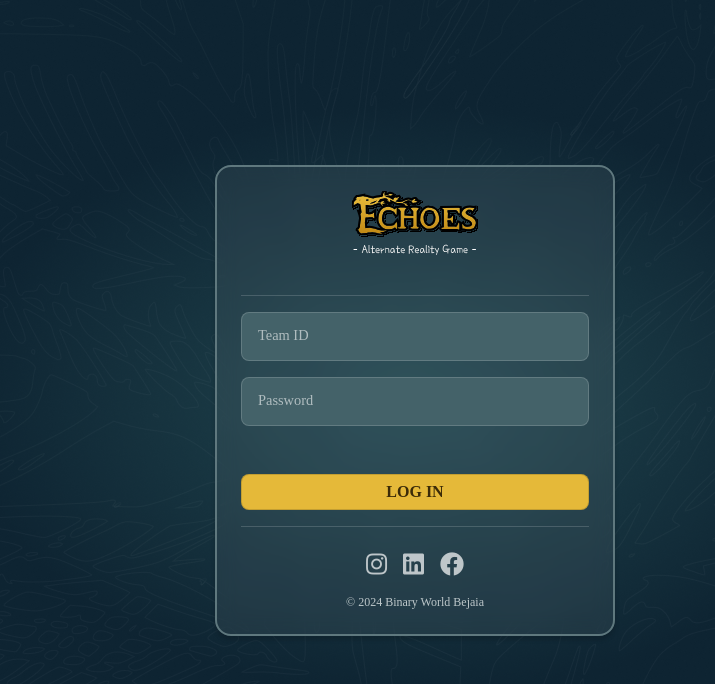
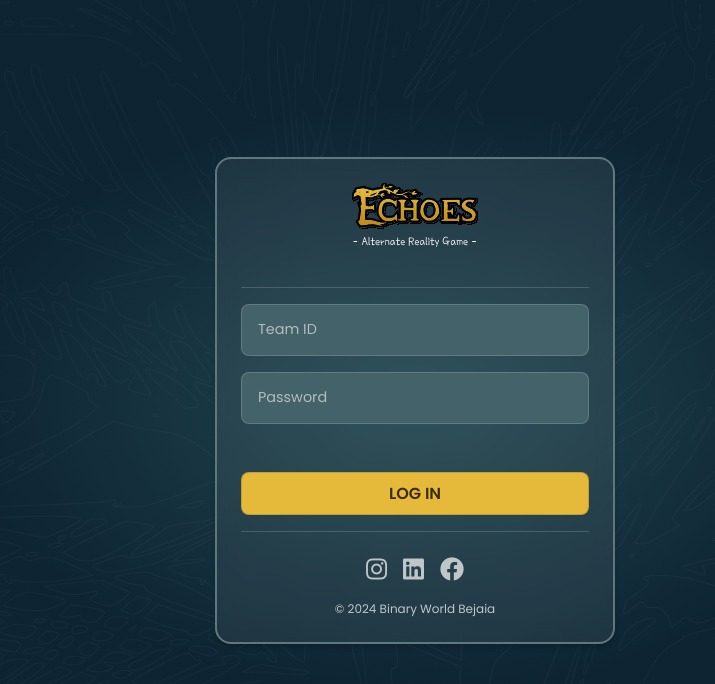
Before and after one commit to Paranoid-Pufferfish/Binary-Echoes, a PHP site: page / in a window 1280 px wide. Shown: the top 684 px of the page, without its empty margins (225-940 px from the left). Run offline with PHP 8.4, Linux system fonts and the light colour scheme.

Commit message:
Minor fixes

```diff
--- a/views/login.php
+++ b/views/login.php
@@ -6,8 +6,13 @@
     <meta name="viewport" content="width=device-width, initial-scale=1.0">
     <title>Echos</title>
     <link rel="stylesheet" href="./static/login.css">
+    <link rel="icon" type="images/x-icon" href="./static/images/favicon.ico">
+
     <!-- Include Font Awesome CSS -->
     <link rel="stylesheet" href="https://cdnjs.cloudflare.com/ajax/libs/font-awesome/5.15.4/css/all.min.css">
+<link rel="preconnect" href="https://fonts.googleapis.com">
+<link rel="preconnect" href="https://fonts.gstatic.com" crossorigin>
+<link href="https://fonts.googleapis.com/css2?family=Poppins:ital,wght@0,100;0,200;0,300;0,400;0,500;0,600;0,700;0,800;0,900;1,100;1,200;1,300;1,400;1,500;1,600;1,700;1,800;1,900&display=swap" rel="stylesheet">
 </head>
 
 <body>
```
